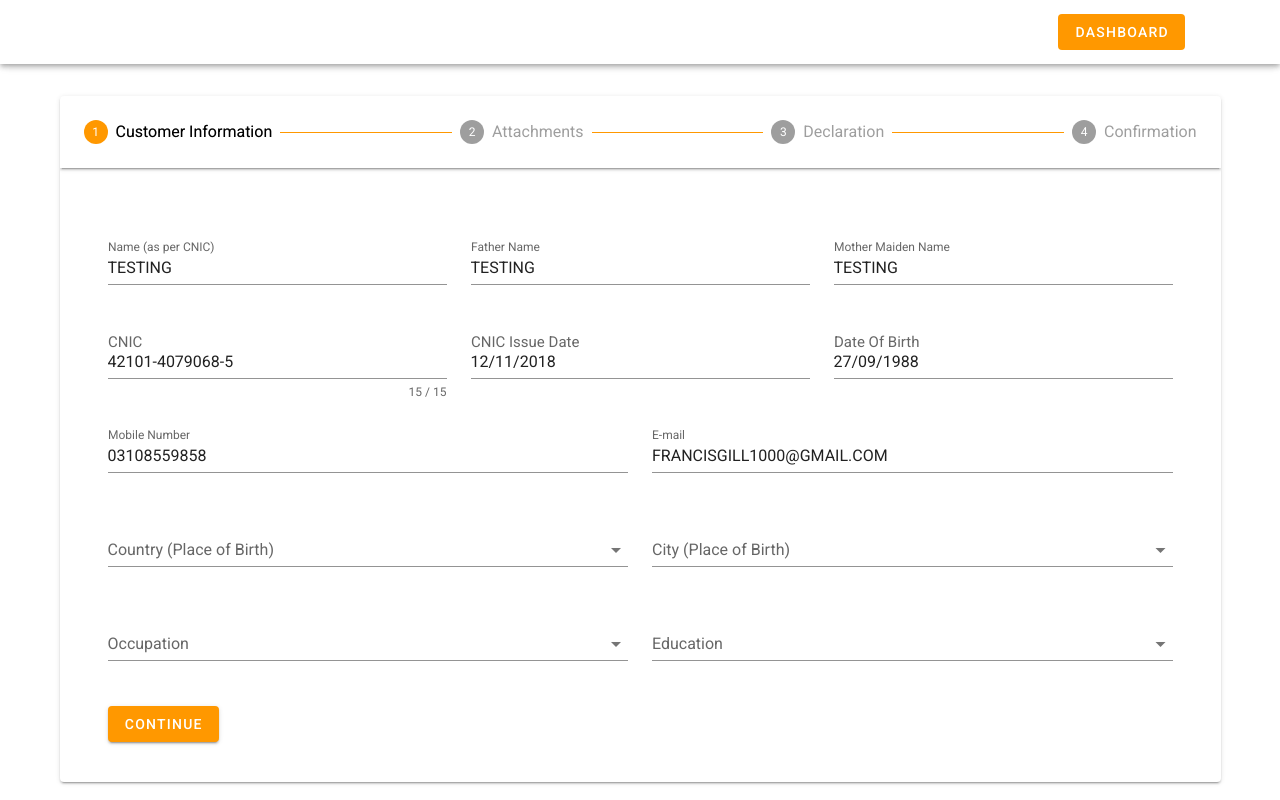
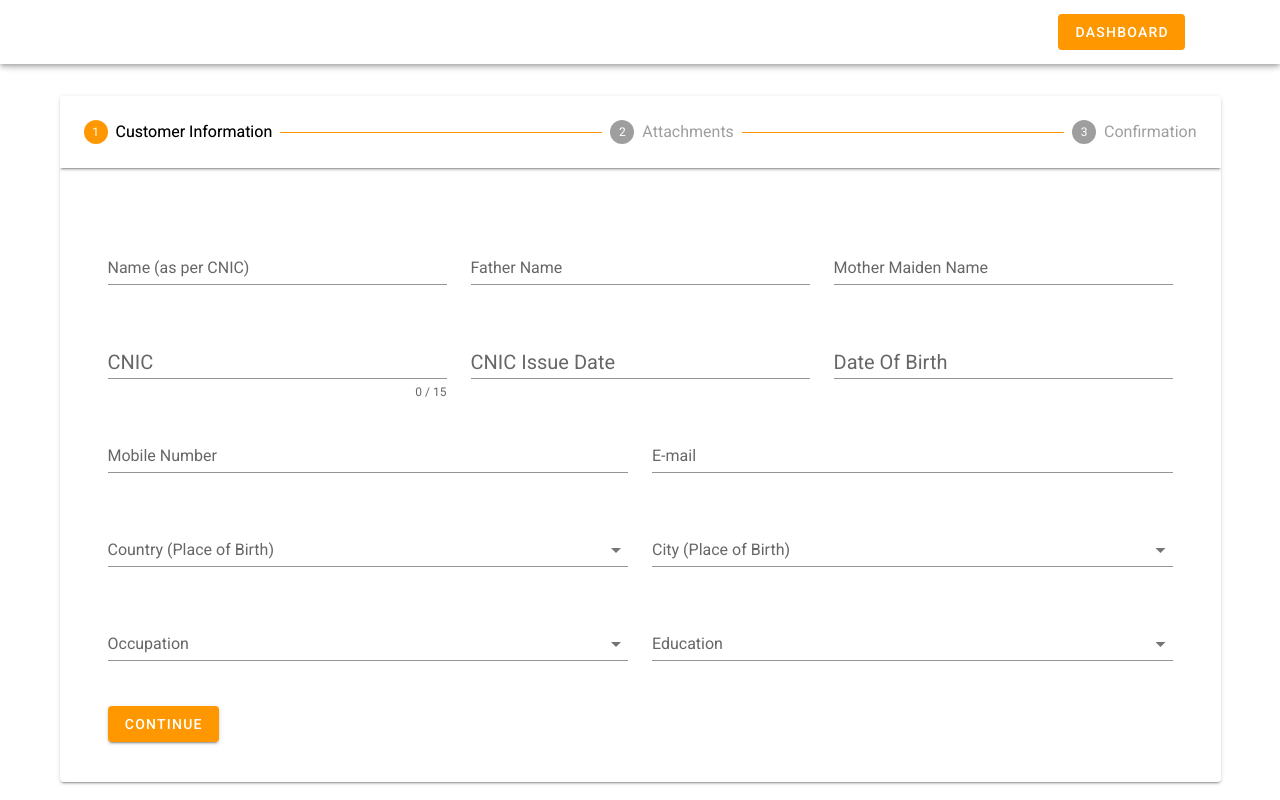
Before and after one commit to francisgill42/daof-test, a Vue app: page /#/ in a window 1280 px wide. Built offline with nearby package versions, Linux system fonts and the light colour scheme.

Commit message:
major changes

```diff
--- a/src/components/CI.vue
+++ b/src/components/CI.vue
@@ -192,21 +192,21 @@ cities_arr : [
    {CTY_FULLNAME : 'Quetta', CTY_CITYCODE : '1'},
 ],
 
-date1: '1988/09/27',
+date1: '',
 
-date2: '2018/11/12',
+date2: '',
 
 menu1: false,
 
 menu2: false,
 
-name: 'testing',
+name: '',
 
-fathername: 'testing',
+fathername: '',
 
-mothername: 'testing',
+mothername: '',
 
-cnic:'42101-4079068-5',
+cnic:'',
 
 issue_date:'',
 
@@ -214,9 +214,9 @@ dob:'',
 
 pob:'',
 
-cell:'03108559858',
+cell:'',
 
-email: 'francisgill1000@gmail.com',
+email: '',
 
 occupation:'',
 
--- a/src/components/Form.vue
+++ b/src/components/Form.vue
@@ -12,10 +12,10 @@
 <v-divider class="primary"></v-divider>
 
 
-<v-stepper-step :complete="e1 > 3" step="3">Declaration</v-stepper-step>
-<v-divider class="primary"></v-divider>
+<v-stepper-step :complete="e1 > 3" step="3">Confirmation</v-stepper-step>
+<!-- <v-divider class="primary"></v-divider> -->
 
-<v-stepper-step :complete="e1 > 4" step="4">Confirmation</v-stepper-step>
+<!-- <v-stepper-step :complete="e1 > 4" step="4">Confirmation</v-stepper-step> -->
 
 </v-stepper-header>
 
```
